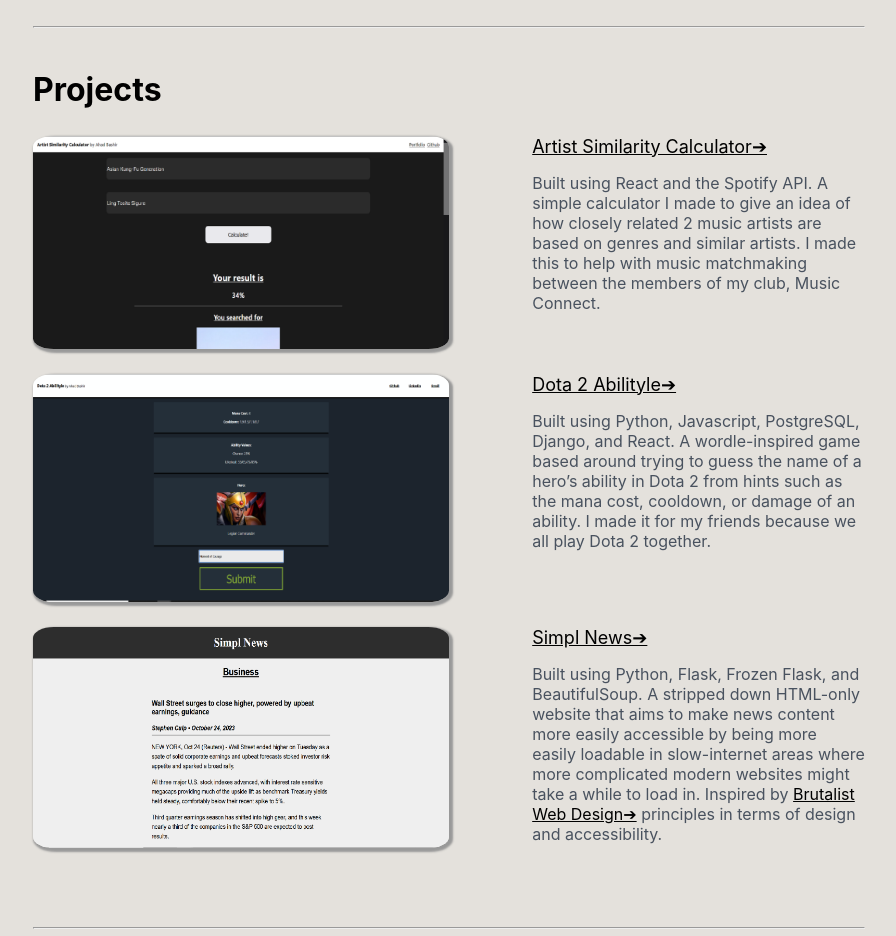
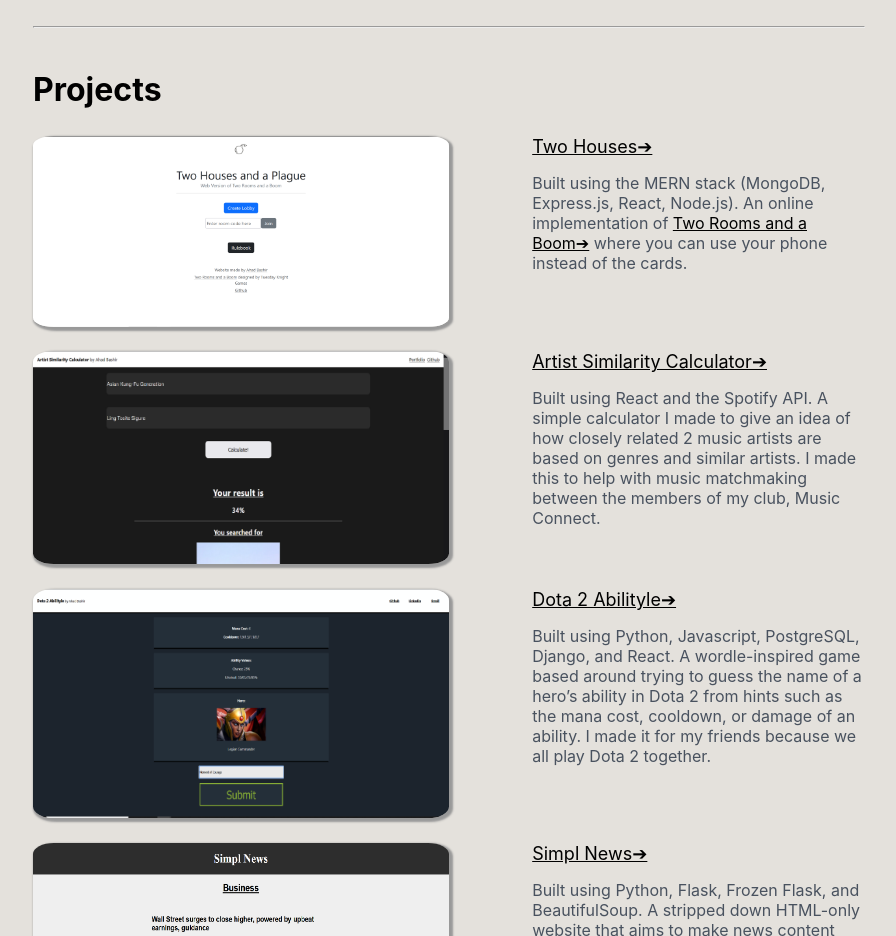
Before and after one commit to ABashir01/ahad-portfolio, a React (Create React App) app: page / in a window 1280 px wide. Shown: the part 1260-2196 px from the top of the page, without its empty margins (191-1087 px from the left). Built offline with nearby package versions, Linux system fonts and the light colour scheme.

Commit message:
Added Two Houses

```diff
--- a/src/components/index-components/Projects.js
+++ b/src/components/index-components/Projects.js
@@ -1,11 +1,19 @@
 import abilityle from '../../Dota 2 Abilityle Screenshot 2.png';
 import simpl from '../../Simpl News Screenshot.png';
 import calc from '../../Artist Similarity Calculator Screenshot.png';
+import two_houses from '../../Two Houses Screenshot.png';
 
 function Projects() {
     return (
         <section id="projects-section">
             <h2>Projects</h2>
+            <div className="project-card">
+                <img className="project-image" alt=" Two Houses website" src={two_houses}></img>
+                <div className="project-description">
+                    <a href="https://github.com/ABashir01/2-houses-and-a-plague" target="_blank" rel="noreferrer" >Two Houses➔</a>
+                    <p>Built using the MERN stack (MongoDB, Express.js, React, Node.js). An online implementation of <a className="in-text-link" href="https://www.tuesdayknightgames.com/tworoomsandaboom" target="_blank" rel="noreferrer">Two Rooms and a Boom➔</a> where you can use your phone instead of the cards.</p>
+                </div>
+            </div>
             <div className="project-card">
                 <img className="project-image" alt="Artist Similarity Calculator website" src={calc}></img>
                 <div className="project-description">
```
Also changed, not shown: src/Two Houses Screenshot.png (added).
